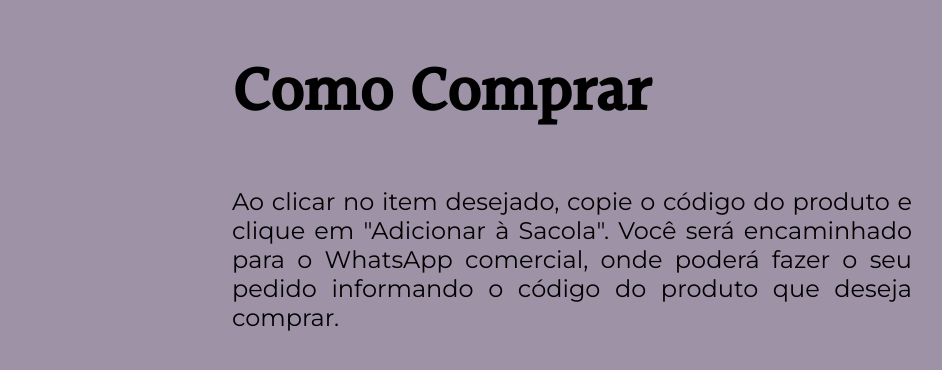
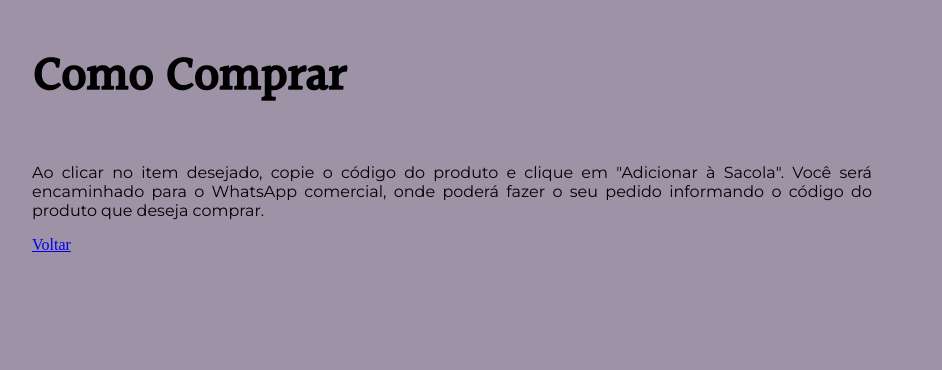
Before and after one commit to CarmemLima/projeto-site-vcl, a plain HTML site: page como-comprar.html in a window 1280 px wide. Shown: the whole page, without its empty margins (68-1010 px from the left). Drawn offline with Linux system fonts and the light colour scheme.

Commit message:
atualizei pag como comprar

```diff
--- a/como-comprar.html
+++ b/como-comprar.html
@@ -32,26 +32,39 @@
             background-color: #9E92A6;
             margin-left: 300px;
             margin-right: 300px;
-            min-width: 300px;
+            min-width: 375px;
+
 
         }
 
+        #containercc{
+            display: flex;
+            flex-direction: column;
+            margin-left: -200px;
+            margin-right: 40px;
+
+
+        }
+
+
         h1{
             font-family: var(--fonte01);
-            font-size: 4em;
+            font-size: 3em;
         }
         p{
             font-family: var(--fonte02);
             text-align: justify;
-            font-size: 1.5em;
+            font-size: normal;
         }
     </style>
 </head>
 <body>
-    <h1>Como Comprar</h1>
-    <p>Ao clicar no item desejado, copie o código do produto e clique em "Adicionar à Sacola". Você será encaminhado para o WhatsApp comercial, onde poderá fazer o seu pedido informando o código do produto que deseja comprar.
-
-    </p>
+    <div id="containercc">
+        <h1>Como Comprar</h1>
+        <p>Ao clicar no item desejado, copie o código do produto e clique em "Adicionar à Sacola". Você será encaminhado para o WhatsApp comercial, onde poderá fazer o seu pedido informando o código do produto que deseja comprar.
+        </p>
+        <a href="index.html">Voltar</a>
+    </div>
 
 </body>
 </html>
```
Also changed, not shown: index.html (+1 -1 lines), pag002.html (+1 -0 lines).
